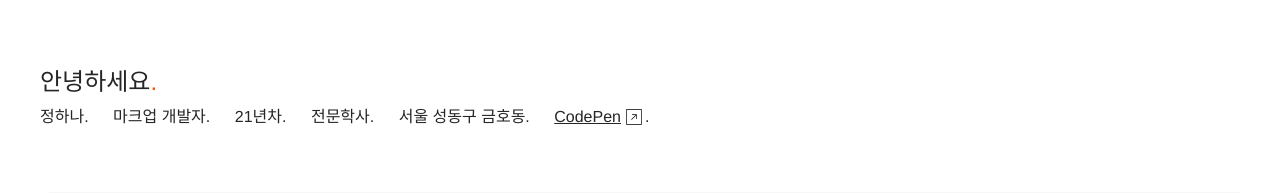
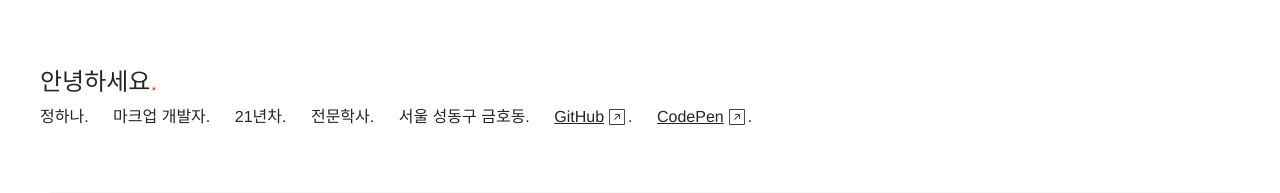
Before and after one commit to hnjung/hnjung.github.io, a plain HTML site: page index.html in a window 1280 px wide. Shown: the top 193 px of the page. Drawn offline with nearby package versions, Linux system fonts and the light colour scheme; a web font is replaced by a local one.

Commit message:
update link

```diff
--- a/index.html
+++ b/index.html
@@ -20,6 +20,7 @@
 			<li>21년차</li>
 			<li>전문학사</li>
 			<li>서울 성동구 금호동</li>
+			<li><a href="https://github.com/hnjung" class="go-link" target="_blank">GitHub</a></li>
 			<li><a href="https://codepen.io/hnjungElis/" class="go-link" target="_blank">CodePen</a></li>
 		</ul>
 	</header>
```
